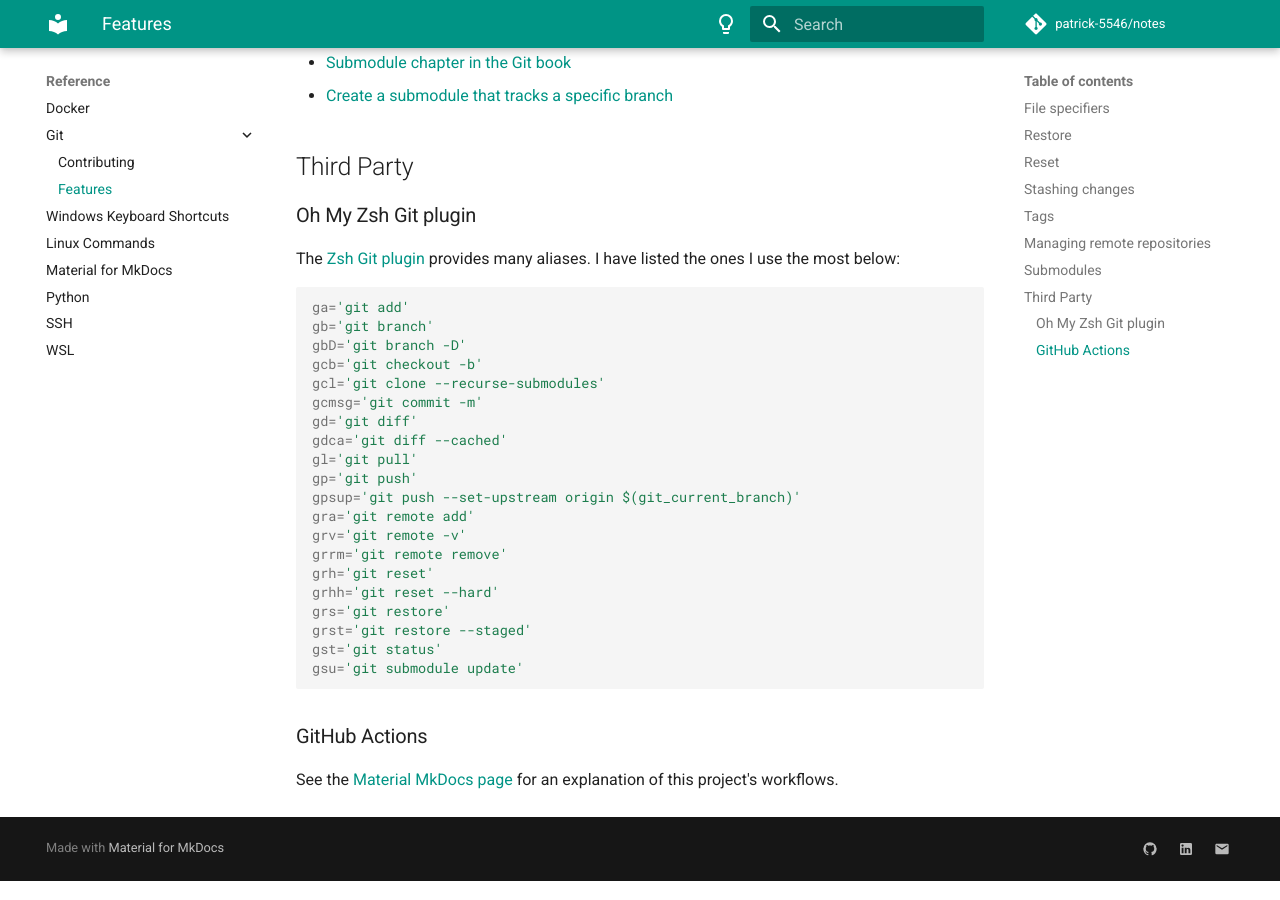
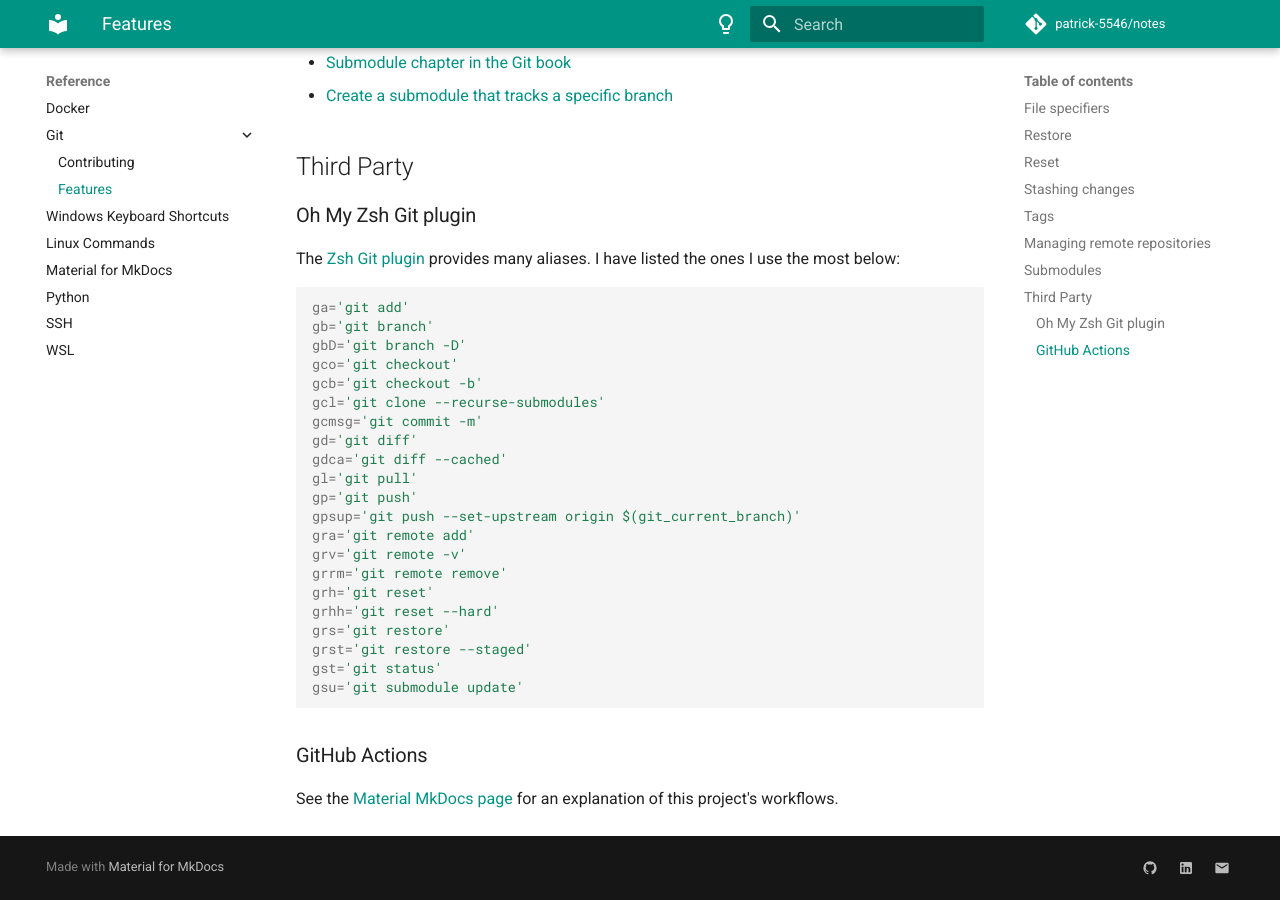
Before and after one commit to patrick-5546/notes, an MkDocs documentation site: the page built from docs/reference/git/git_features.md, in a window 1280 px wide and 900 px high, scrolled down 2963 px. Built offline with MkDocs 1.6.1 and Material for MkDocs 9.7.7, drawn with Linux system fonts in a browser that asks for light colours; comment, search, counter and statistics services are not loaded.

Commit message:
Add to commonly used git aliases

```diff
--- a/docs/reference/git/git_features.md
+++ b/docs/reference/git/git_features.md
@@ -96,6 +96,7 @@
 ga='git add'
 gb='git branch'
 gbD='git branch -D'
+gco='git checkout'
 gcb='git checkout -b'
 gcl='git clone --recurse-submodules'
 gcmsg='git commit -m'
```
